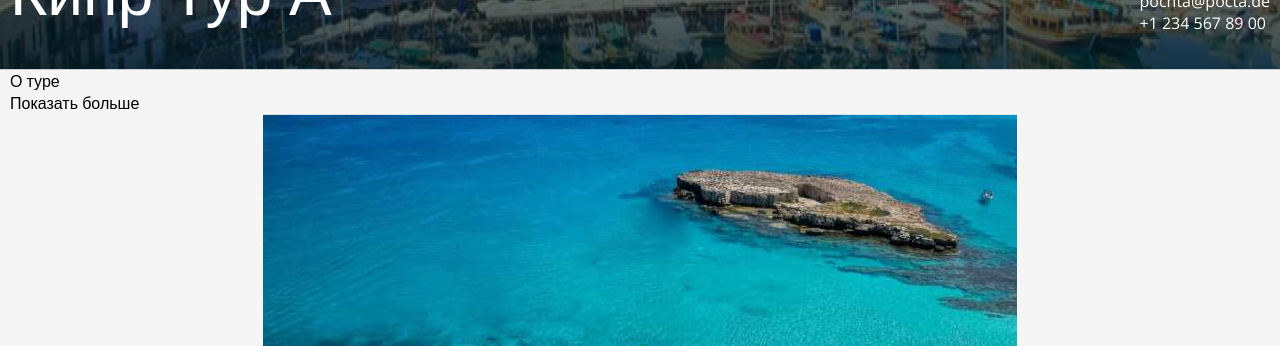
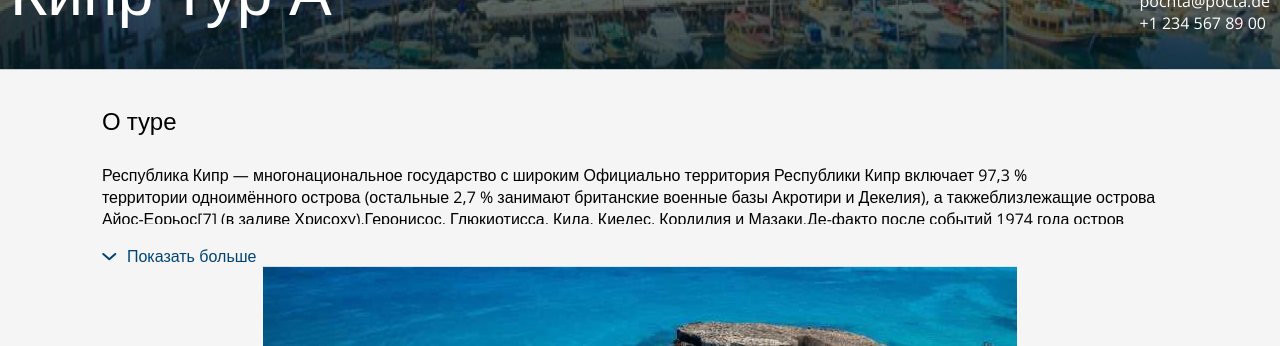
Before and after one commit to MindAsEngine/twg-frontend, a React (Create React App) app: page /tur in a window 1280 px wide. Shown: the part 373-719 px from the top of the page. Built offline with nearby package versions, Linux system fonts and the light colour scheme.

Commit message:
update turPage

```diff
--- a/src/App.js
+++ b/src/App.js
@@ -9,6 +9,7 @@ import Footer from "./components/footer/Footer";
 const Home = lazy(() => import("./pages/home/Home"));
 const Constructor = lazy(() => import("./pages/constructor/Constructor"));
 const Tur = lazy(() => import("./pages/tur/Tur"));
+
 
 function App() {
   return (
--- /dev/null
+++ b/src/components/showMore/ShowMore.js
@@ -0,0 +1,78 @@
+import { useEffect, useState, useRef } from "react";
+
+export const ShowMoreContent = (props) => {
+  const [state, setState] = useState({
+    button: true,
+    showMore: false,
+    textHeight: 0,
+    strN: 0,
+    height: "100px",
+    transition: "0.7s",
+  });
+
+  const blockRef = useRef(null);
+  const textDivRef = useRef(null);
+  const [fontSize, setFontSize] = useState(18.5);
+
+  // state.height > 54 ? console.log('opa') : console.log('more');
+  useEffect(() => {
+    const handleHeightChange = () => {
+      if (textDivRef.current) {
+        const height = textDivRef.current.offsetHeight;
+        setState({ ...state, textHeight: height });
+      }
+    };
+
+    handleHeightChange(); // Вызываем при монтировании, чтобы получить начальное значение font-size
+  }, []);
+  return (
+    <>
+      <p
+        ref={blockRef}
+        className="content__text"
+        style={
+          state.showMore
+            ? {
+                height: `${state.textHeight}px`,
+                overflow: "hidden",
+                transition: `height ${state.transition} ease`,
+              }
+            : {
+                height: "60px",
+                overflow: "hidden",
+                transition: `height ${state.transition} ease`,
+              }
+        }
+      >
+        <div ref={textDivRef}>{props.content}</div>
+      </p>
+      <button
+        onClick={() => {
+          setState({ ...state, showMore: !state.showMore });
+        }}
+        className={
+          state.showMore ? "opn flex showMore__btn" : " flex showMore__btn"
+        }
+
+      >
+        <svg
+          width="15"
+          height="8"
+          viewBox="0 0 15 8"
+          fill="none"
+          xmlns="http://www.w3.org/2000/svg"
+          style={{ transition: `all ${state.transition} ease` }}
+        >
+          <path
+            d="M13.7109 6.97168L7.71094 1.69833L1.71094 6.97168"
+            stroke="rgba(0, 68, 120, 1)"
+            stroke-width="2"
+            stroke-linecap="round"
+            stroke-linejoin="round"
+          />
+        </svg>
+        {!state.showMore ? "Показать больше" : "Показать меньше"}
+      </button>
+    </>
+  );
+};
--- a/src/pages/tur/Tur.js
+++ b/src/pages/tur/Tur.js
@@ -2,6 +2,7 @@ import Collapsible from "react-collapsible";
 import Preview from "../../img/TurPrew.png";
 import turNo from "../../img/turNo.png";
 import "./style.scss";
+import { ShowMoreContent } from "../../components/showMore/ShowMore";
 
 const Tur = () => {
   return (
@@ -28,28 +29,21 @@ const Tur = () => {
       <section id="tags"></section>
       <section id="photos"></section>
       <section id="about-tur">
-        <div className="tur__about container m-centr">
-          <div className="section__title m-centr ">О туре</div>
-          <Collapsible trigger={<p>Показать больше</p>}>
-            <div className="about__coll text fw400 fs16 lh22">
-              <p>
-                Респу́блика Кипр (греч. Κυπριακή Δημοκρατία [kipriaˈki
-                ðimokraˈti.a], тур. Kıbrıs Cumhuriyeti [ˈkɯbɾɯs
-                ˈd͡ʒumhuɾijeti]) — островное государство на Ближнем
-                Востоке[5] (хотя вне географических критериев может считаться
-                частью Европы[6]), в восточной части Средиземного моря.
-                Член Европейского союза с 1 мая 2004 года.
-              </p>
-            </div>
-          </Collapsible>
+        <div className="tur__about container m-centr pd">
+          <div className="section__title m-centr fs24 fw400 lh22">О туре</div>
+          <ShowMoreContent
+            content={
+              " Республика Кипр — многонациональное государство с широким Официально территория Республики Кипр включает 97,3 % территории одноимённого острова (остальные 2,7 % занимают британские военные базы Акротири и Декелия), а такжеблизлежащие острова Айос-Еорьос[7] (в заливе Хрисоху),Геронисос, Глюкиотисса, Кила, Киедес, Кордилия и Мазаки.Де-факто после событий 1974 года остров разделён на четыре части: 57,9 % территории острова контролируется властями Республики Кипр (населённой в основном этническими греками), 36 % — Турецкой Республикой Северного Кипра (признанной только Турцией и населённой в основном этническими турками), 3,4 % — ООН, 2,7 % — Британскими вооружёнными силами. Член ЕС, Совета Европы, ОБСЕ, ВТО."
+            }
+          />
           <div className="tur__photo m-centr">
             <img src={turNo} alt="" className="ad__img" />
           </div>
         </div>
       </section>
       <section id="add-info">
-        <div className="tur__addInfo container m-centr">
-          <div className="section__title addInfo__title">
+        <div className="tur__addInfo container m-centr pd">
+          <div className="section__title addInfo__title fs24 fw400 lh22">
             Дополнительная информация
           </div>
           <div className="addInfo__text fw400 fs16 lh22 ">
@@ -66,7 +60,7 @@ const Tur = () => {
       </section>
       <section id="add-tags"></section>
       <section id="map">
-        <div className="tur__map container m-centr">
+        <div className="tur__map container m-centr pd">
           <div className="map__feedback">
             <button>Заказать тур</button>
             <p>Или связаться с нами</p>
--- a/src/pages/tur/style.scss
+++ b/src/pages/tur/style.scss
@@ -1,10 +1,29 @@
 @import "../../styles/base/variables.module.scss";
 
 .tur {
+  & .pd {
+    padding: 0 6.37rem;
+  }
+  .section__title {
+    margin-bottom: 2rem;
+    margin-top: 2.5rem;
+  }
   &__about {
-    .Collapsible {
-      display: flex;
-      flex-direction: column-reverse;
+    .showMore__btn {
+      gap: 10px;
+
+      align-items: center;
+      color: rgba(0, 68, 120, 1);
+      margin-top: 24px;
+      svg {
+        transform: rotate(180deg);
+      }
+
+      &.opn {
+        svg {
+          transform: rotate(360deg);
+        }
+      }
     }
     .tur__photo {
       max-width: 754px;
@@ -14,13 +33,13 @@
 
   .preview__body {
     padding: 232px 0 36px;
-    .preview__text{
+    .preview__text {
       align-items: end;
     }
   }
 
-  &__map{
-    .map__feedback{
+  &__map {
+    .map__feedback {
       display: flex;
       flex-direction: column;
       align-items: center;
```
Also changed, not shown: src/components/tags/Tags.js (added), src/img/Vector (7).svg (added).
